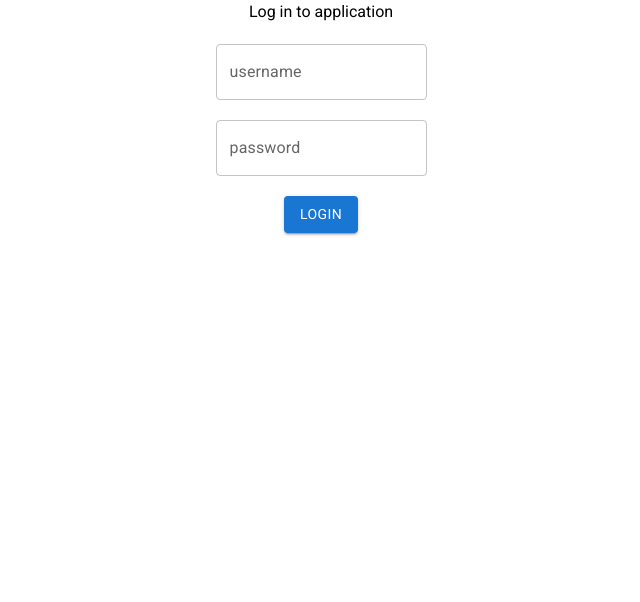
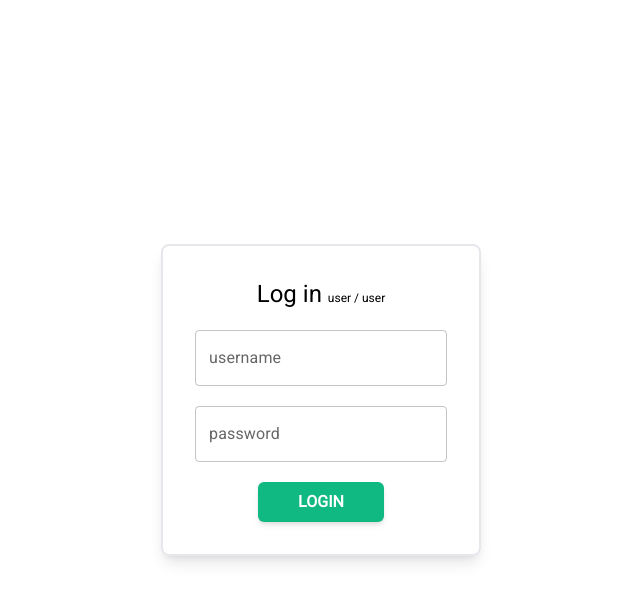
Before and after one commit to walterlarrea/bloglist-app_frontend, a React (Create React App) app: page / in a window 1280 px wide. Shown: the top 602 px of the page, without its empty margins (319-959 px from the left). Built offline with nearby package versions, Linux system fonts and the light colour scheme; no server answers.

Commit message:
style: login form

```diff
--- a/src/components/LoginForm.js
+++ b/src/components/LoginForm.js
@@ -5,19 +5,12 @@ import { setNotification } from '../reducers/notificationReducer'
 
 import {
   TextField,
-  Button
+  // Button
 } from '@mui/material'
 
 const LoginForm = () => {
   const [username, setUsername] = useState('')
   const [password, setPassword] = useState('')
-
-  const centerGridStyle = {
-    display: 'grid',
-    gridGap: '20px',
-    gridTemplateColumns: '1fr',
-    justifyItems: 'center'
-  }
 
   const dispatch = useDispatch()
 
@@ -38,32 +31,37 @@ const LoginForm = () => {
   }
 
   return (
-    <div style={centerGridStyle} >
-      <h2>Log in to application</h2>
+    <div className='flex flex-col gap-5 w-full h-screen items-center justify-center' >
 
-      <form style={centerGridStyle} onSubmit={handleLogin}>
-        <div>
+      <form className='flex flex-col items-center gap-5 w-80 p-8 border-2 rounded-lg shadow-lg' onSubmit={handleLogin}>
+        <h1 className='text-2xl'>Log in <span className='text-xs'>user / user</span></h1>
+
         <TextField
+          className='w-full'
           label='username'
           type="text"
           value={username}
           name="username"
           onChange={handleUsernameChange}
         />
-        </div>
-        <div>
         <TextField
+          className='w-full'
           label='password'
           type="password"
           value={password}
           name="password"
           onChange={handlePasswordChange}
         />
-        </div>
-        <Button variant='contained' color='primary' id='login-button' type="submit">
-          login
-        </Button>
+        <button
+          className='w-1/2 px-4 py-2 font-bold rounded-md shadow-md text-white bg-emerald-500'
+          // variant='contained'
+          // color='primary'
+          id='login-button'
+          type="submit">
+          LOGIN
+        </button>
       </form>
+
     </div >
   )
 }
```
Lines whose indentation alone changed are shown as unchanged.
